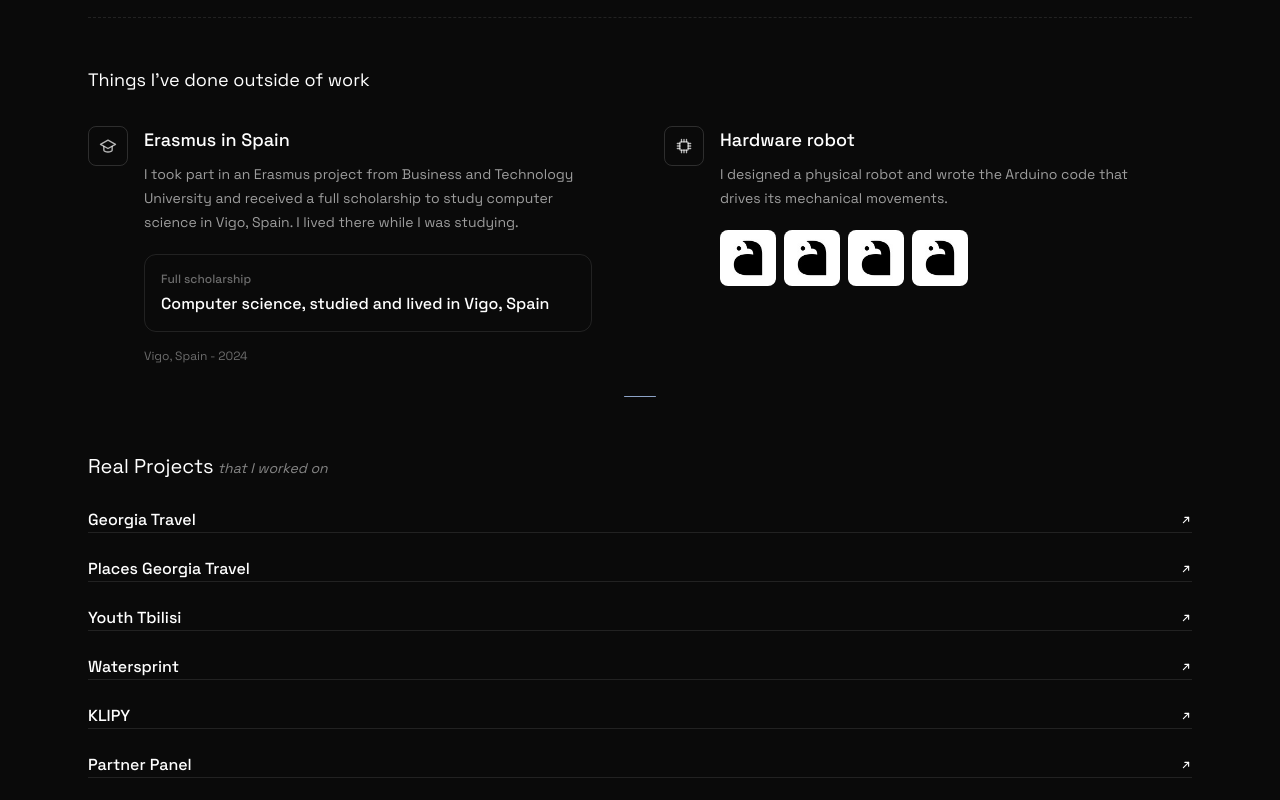
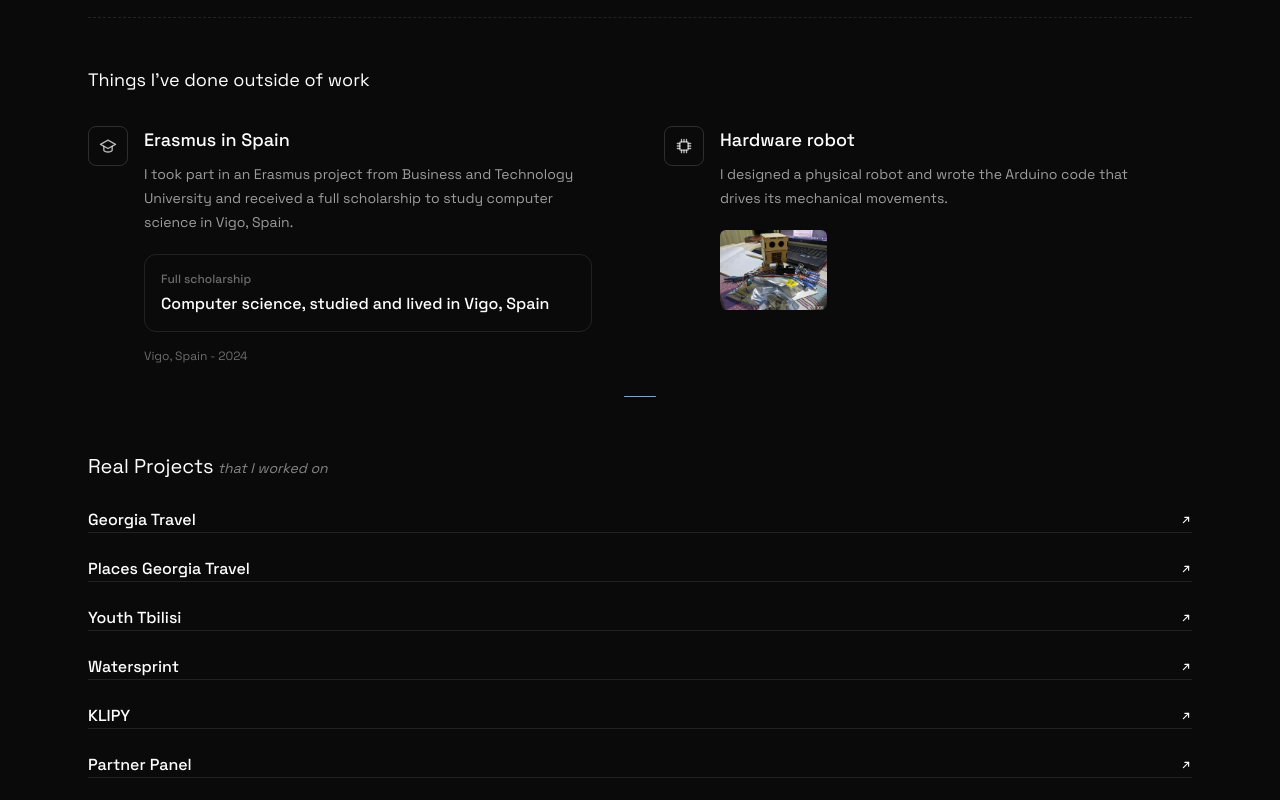
Before and after one commit to AniBukhrashvili/portfolio, a React (Create React App) app: page / in a window 1280 px wide. Shown: the part 1580-2380 px from the top of the page. Built offline with nearby package versions, Linux system fonts and the light colour scheme; the HTML template or start-up script is replaced by a standard one.

Commit message:
add: hardware robot photo

```diff
--- a/src/components/Beyond.js
+++ b/src/components/Beyond.js
@@ -1,27 +1,29 @@
-import artmedia from "../assets/companies/artmedia.jpg";
+import { useEffect, useState } from "react";
+import { createPortal } from "react-dom";
+import robotPhoto from "../assets/robot.jpg";
 import CapIcon from "../assets/svgs/CapIcon";
 import ChipIcon from "../assets/svgs/ChipIcon";
 
-const robotPhotos = [
-  {
-    src: artmedia,
-    alt: "Artmedia",
-  },
-  {
-    src: artmedia,
-    alt: "Artmedia",
-  },
-  {
-    src: artmedia,
-    alt: "Artmedia",
-  },
-  {
-    src: artmedia,
-    alt: "Artmedia",
-  },
-];
+function Beyond() {
+  const [photoOpen, setPhotoOpen] = useState(false);
 
-function Beyond() {
+  useEffect(() => {
+    if (!photoOpen) return undefined;
+
+    const onKeyDown = (event) => {
+      if (event.key === "Escape") setPhotoOpen(false);
+    };
+
+    const previousOverflow = document.body.style.overflow;
+    document.body.style.overflow = "hidden";
+    document.addEventListener("keydown", onKeyDown);
+
+    return () => {
+      document.body.style.overflow = previousOverflow;
+      document.removeEventListener("keydown", onKeyDown);
+    };
+  }, [photoOpen]);
+
   return (
     <section id="beyond" className="relative">
       <div className="container pb-6">
@@ -40,8 +42,7 @@ function Beyond() {
               </h3>
               <p className="mt-2 max-w-md text-sm font-light leading-6 text-ink/60">
                 I took part in an Erasmus project from Business and Technology University and received a full scholarship
-                to study computer science in Vigo, Spain. I lived there while I
-                was studying.
+                to study computer science in Vigo, Spain.
               </p>
               <div className="mt-5 max-w-md rounded-xl border border-ink/10 p-4">
                 <p className="text-xs font-medium text-ink/40">Full scholarship</p>
@@ -65,22 +66,41 @@ function Beyond() {
                 I designed a physical robot and wrote the Arduino code that drives
                 its mechanical movements.
               </p>
-              {robotPhotos.length > 0 && (
-                <div className="mt-5 flex gap-2">
-                  {robotPhotos.map((photo, index) => (
-                    <img
-                      key={index}
-                      src={photo.src}
-                      alt={photo.alt}
-                      className="h-14 w-14 rounded-lg object-cover"
-                    />
-                  ))}
-                </div>
-              )}
+              <button
+                type="button"
+                onClick={() => setPhotoOpen(true)}
+                aria-label="Open hardware robot photo"
+                className="mt-5 block max-w-md overflow-hidden rounded-md outline-none"
+              >
+                <img
+                  src={robotPhoto}
+                  alt="Hardware robot"
+                  className="h-20 w-full cursor-pointer object-cover"
+                />
+              </button>
             </div>
           </article>
         </div>
       </div>
+
+      {photoOpen &&
+        createPortal(
+          <div
+            className="fixed inset-0 z-[80] flex items-center justify-center bg-black/50 p-4 backdrop-blur-md sm:p-8"
+            onClick={() => setPhotoOpen(false)}
+            role="dialog"
+            aria-modal="true"
+            aria-label="Hardware robot photo"
+          >
+            <img
+              src={robotPhoto}
+              alt="Hardware robot"
+              className="max-h-[90vh] max-w-[92vw] rounded-xl object-contain shadow-2xl"
+              onClick={(event) => event.stopPropagation()}
+            />
+          </div>,
+          document.body
+        )}
     </section>
   );
 }
--- a/src/components/Footer.js
+++ b/src/components/Footer.js
@@ -25,8 +25,9 @@ function Footer() {
         <div className="flex flex-col gap-8 sm:flex-row sm:items-center sm:justify-between">
           <a
             href="#home"
+            className="italic font-light text-ink/60 transition-colors hover:text-accent"
           >
-            LOGO
+            Ani Bukhrashvili
           </a>
 
           <nav
```
Also changed, not shown: src/assets/robot.jpg (added).
